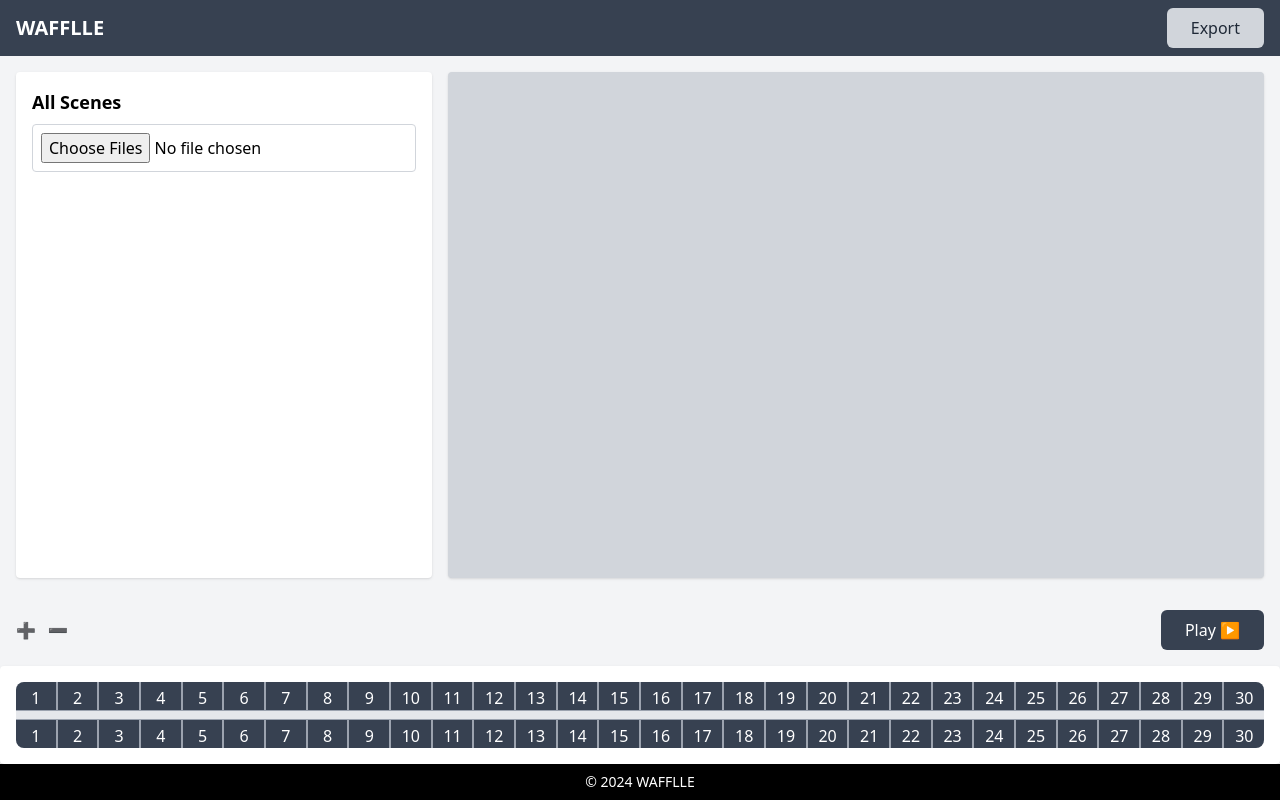
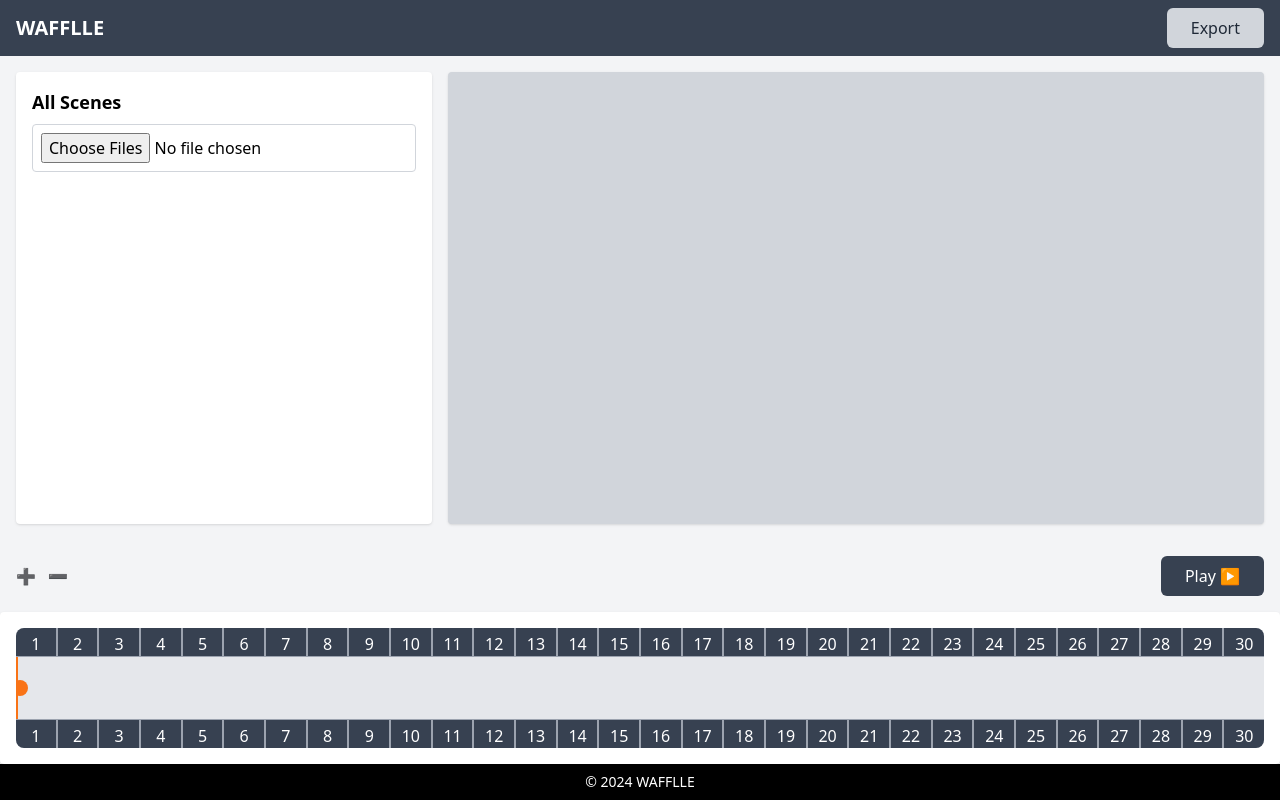
Before and after one commit to belka09/angular-video-editor, an Angular app in the folder web/: page / in a window 1280 px wide. Built offline with nearby package versions, Linux system fonts and the light colour scheme.

Commit message:
add timeline marker

```diff
--- a/web/src/app/components/timeline/timeline.component.html
+++ b/web/src/app/components/timeline/timeline.component.html
@@ -1,5 +1,9 @@
-<div class="min-h flex justify-between flex-col rounded-lg bg-gray-200 overflow-hidden text-white"
-    [ngStyle]="timelineList().length > 0 ? {' min-height': 'fit-content'} : {' min-height': '120px'} ">
+<div class="min-h flex justify-between flex-col rounded-lg bg-gray-200 overflow-hidden text-white relative"
+    [ngStyle]="timelineList().length > 0 ? {'min-height': 'fit-content'} : {'min-height': '120px'}">
+
+    <div class="dark-overlay absolute top-0 left-0 h-full bg-black opacity-30 pointer-events-none z-10"
+        [ngStyle]="{ width: cursorPosition + 'px' }"></div>
+
     <div class="flex justify-between border-b-[1px] border-gray-400 bg-gray-700">
         <div *ngFor="let second of createArray(totalDuration()); let i = index; let last = last"
             class="text-white border-gray-400 border-r-2 flex-1 pt-1 text-center"
@@ -8,16 +12,17 @@
         </div>
     </div>
 
-    <div class="flex flex-1 items-stretch py-1"
+    <div class="flex flex-1 items-stretch py-1 relative"
+        id="timeline"
         cdkDropList
         cdkDropListOrientation="horizontal"
-        id="timeline"
         #timeline="cdkDropList"
         [cdkDropListData]="timelineList()"
         [cdkDropListConnectedTo]="['scenes']"
         (cdkDropListDropped)="onDrop($event)">
+
         <div *ngFor="let file of timelineList(); let i = index; let last = last"
-            class="timeline-item flex overflow-hidden"
+            class="timeline-item flex overflow-hidden gap-1"
             cdkDrag
             [style.flexGrow]="file.duration"
             style="flex-basis: 0;">
@@ -29,6 +34,13 @@
                     class="object-cover" />
             </div>
         </div>
+
+        <div class="cursor-wrapper absolute top-0 h-full z-50 flex items-center"
+            [ngStyle]="{ left: cursorPosition + 'px' }"
+            (mousedown)="startDragging($event)">
+            <div class="cursor bg-orange-500 h-full w-[2px]"></div>
+            <div class="cursor-tail bg-orange-500 w-4 h-4 rounded-full ml-[-6px] cursor-pointer"></div>
+        </div>
     </div>
 
     <div class="flex justify-between border-t-[1px] border-gray-400 bg-gray-700">
--- a/web/src/app/components/timeline/timeline.component.scss
+++ b/web/src/app/components/timeline/timeline.component.scss
@@ -1,3 +1,16 @@
+.timeline {
+  position: relative;
+  overflow: hidden;
+}
+
+.cursor-wrapper {
+  pointer-events: none;
+}
+
+.cursor-tail {
+  pointer-events: all;
+}
+
 .timeline-item {
   transition: transform 0.2s ease;
 }
--- a/web/src/app/components/timeline/timeline.component.ts
+++ b/web/src/app/components/timeline/timeline.component.ts
@@ -3,6 +3,7 @@ import {
   ChangeDetectionStrategy,
   ChangeDetectorRef,
   effect,
+  HostListener,
 } from '@angular/core';
 import { CommonModule } from '@angular/common';
 import {
@@ -25,6 +26,10 @@ export class TimelineComponent {
   timelineList = computed(() => this.videoService.timelineList());
   totalDuration = computed(() => this.videoService.totalDuration());
 
+  cursorPosition = 0;
+  isDragging = false;
+  timelineWidth = 0;
+
   constructor(
     private videoService: VideoService,
     private cdr: ChangeDetectorRef
@@ -36,6 +41,44 @@ export class TimelineComponent {
 
   createArray(count: number): number[] {
     return Array.from({ length: count }, (_, i) => i);
+  }
+
+  startDragging(event: MouseEvent): void {
+    const timelineElement = document.getElementById('timeline');
+    if (timelineElement) {
+      this.timelineWidth = timelineElement.getBoundingClientRect().width;
+      this.isDragging = true;
+    }
+    event.preventDefault();
+  }
+
+  @HostListener('document:mousemove', ['$event'])
+  onDrag(event: MouseEvent): void {
+    if (this.isDragging) {
+      const timelineElement = document.getElementById('timeline');
+      if (timelineElement) {
+        const rect = timelineElement.getBoundingClientRect();
+        this.cursorPosition = Math.max(
+          0,
+          Math.min(event.clientX - rect.left, rect.width)
+        );
+      }
+    }
+  }
+
+  @HostListener('document:mouseup')
+  stopDragging(): void {
+    if (this.isDragging) {
+      this.isDragging = false;
+      console.log(`Cursor position fixed at: ${this.cursorPosition}px`);
+    }
+  }
+
+  getCurrentSecond(): number {
+    if (this.timelineWidth === 0) return 0;
+    return Math.round(
+      (this.cursorPosition / this.timelineWidth) * this.totalDuration()
+    );
   }
 
   async onDrop(event: CdkDragDrop<any[]>) {
```
